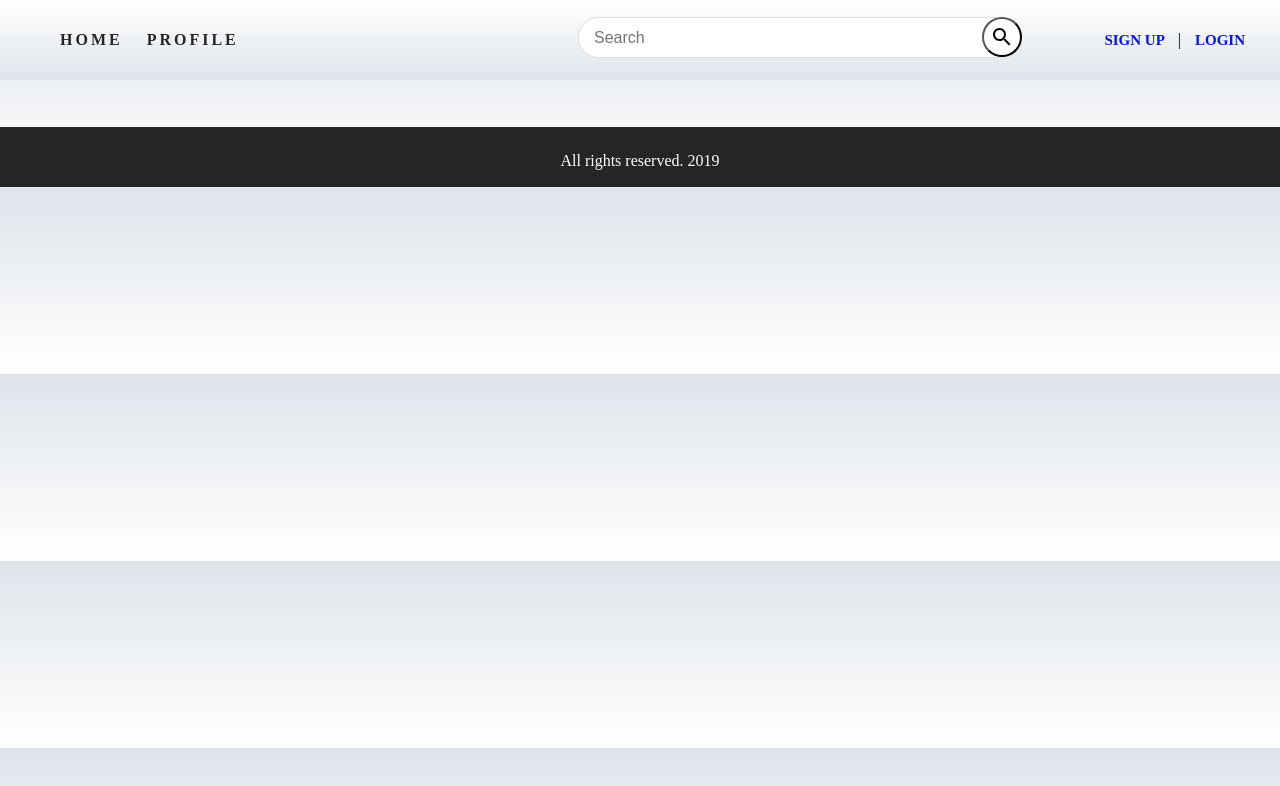
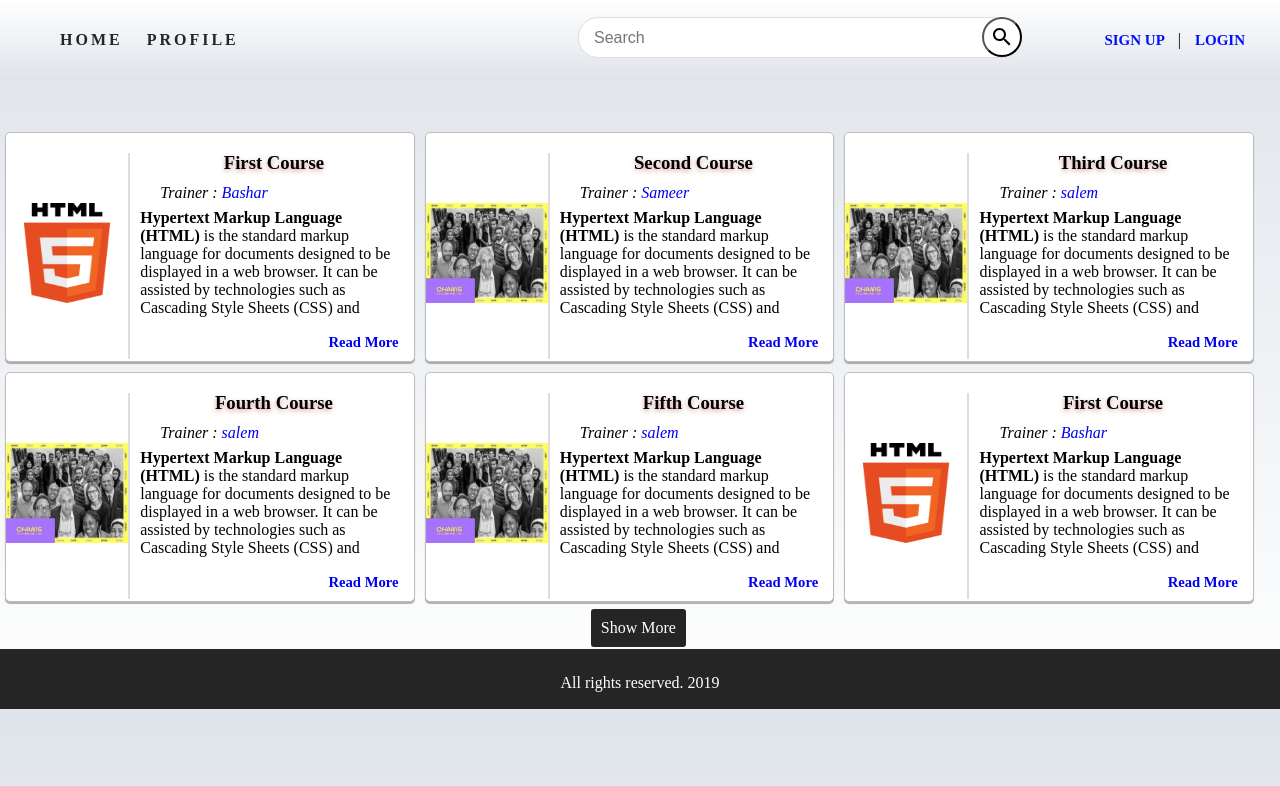
Before and after one commit to moaiadN/NGO_FrontEnd, a plain HTML site: page index.html in a window 1280 px wide. Drawn offline with Linux system fonts and the light colour scheme.

Commit message:
ffrroonntt

```diff
--- a/api/course.js
+++ b/api/course.js
@@ -5,7 +5,7 @@ function getAllCourses(page, pageSize, callback) {
     //     }
     // });
     if (callback) {
-        response = [];
+        let response = [];
         if(page === 1) {
             response = [
                 {
--- a/index.html
+++ b/index.html
@@ -69,6 +69,10 @@
         </div>
     </div>
 
+    <div class="show_courses" id="show_courses">
+        <a style="color: white;" href ="#" id="show"> Show More </a>
+    </div>
+
     <!-- =================================== footer =============================================== -->
 
     <footer class="footer">
--- a/main.js
+++ b/main.js
@@ -3,12 +3,24 @@ import { getAllCourses } from './api/course.js';
 
 let page = 1;
 let courses = [];
+let pageSize = 6;
 
 getAllCourses(page, pageSize, result => {
     courses = result;
     renderCourses(courses);
 });
 
+ document.getElementById('show').addEventListener('click' , function(event){
+     event.preventDefault();
+
+    page++;
+    console.log(page);
+    getAllCourses(page, pageSize, result => {
+        courses = courses.concat(result);
+        console.log(courses);
+        renderCourses(courses);
+    });
+          });
 //  ====================== Get All Courses -Home- ==========================
 
 function renderCourses(courses) {
@@ -45,6 +57,8 @@ function toggleMenu() {
     }
     showMenu = !showMenu;
 }
+
+
 //  ==================== Show / Hide Password ====================
 /*
 document.getElementById("passField").addEventListener("input", () => {
--- a/style.css
+++ b/style.css
@@ -247,6 +247,23 @@ hr {
     right: 15px;
     font-weight: 900;
 }
+
+.show_courses{
+    background: #252525;
+    border-radius: 3px;
+    color: white;
+    margin: 2px;
+    padding: 10px;
+    position: relative;
+    left: 46%;
+    display: inline-block;
+    transition: all 0.25s ease-out;
+    -webkit-font-smoothing: antialiased;
+}
+
+/* .show_courses:hidden{
+    display: none;
+} */
 
 /* =========================== Information =========================== */
 .title {
@@ -729,3 +746,4 @@ input[type="number"] {
     .signup, .login {
         width: 50%;
 }
+}
```
